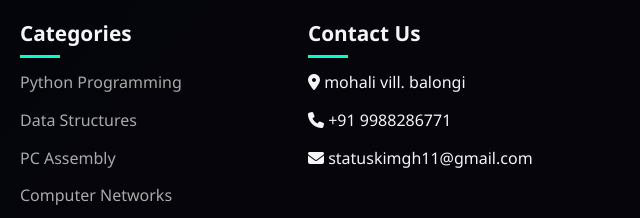
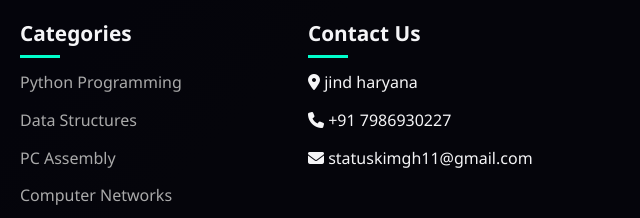
Before and after one commit to MANPREET-teach/Pihu-tech, a plain HTML site: page index.html in a window 1280 px wide. Shown: the part 1987-2205 px from the top of the page, 640-1280 px from the left. Drawn offline with nearby package versions, Linux system fonts and the light colour scheme.

Commit message:
Update contact information in footer

```diff
--- a/index.html
+++ b/index.html
@@ -266,8 +266,8 @@
                 <div class="footer-column">
                     <h3>Contact Us</h3>
                     <ul class="footer-links">
-                        <li><i class="fas fa-map-marker-alt"></i> mohali vill. balongi</li>
-                        <li><i class="fas fa-phone"></i> +91 9988286771</li>
+                        <li><i class="fas fa-map-marker-alt"></i> jind haryana</li>
+                        <li><i class="fas fa-phone"></i> +91 7986930227</li>
                         <li><i class="fas fa-envelope"></i> statuskimgh11@gmail.com</li>
                     </ul>
                 </div>
```
